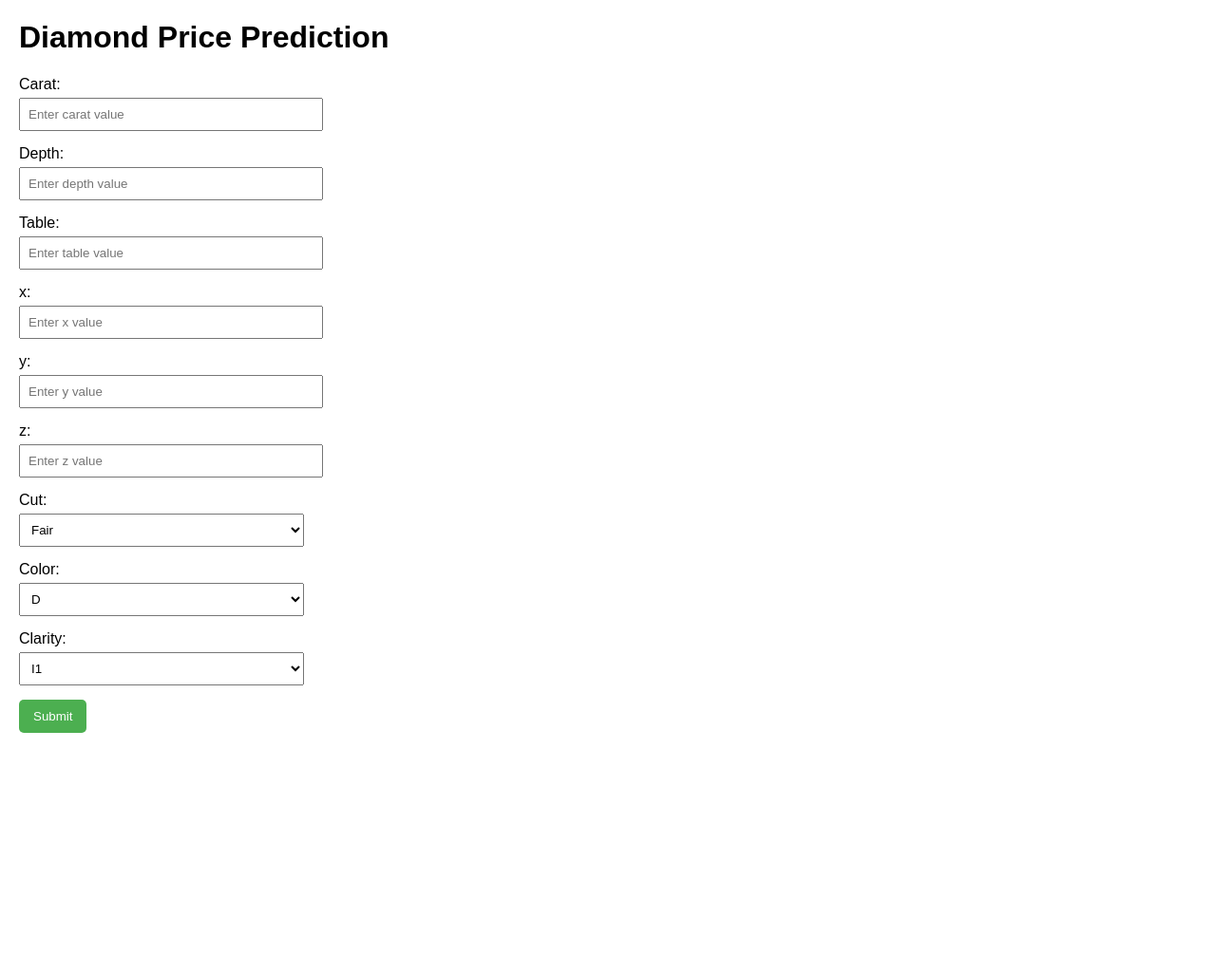
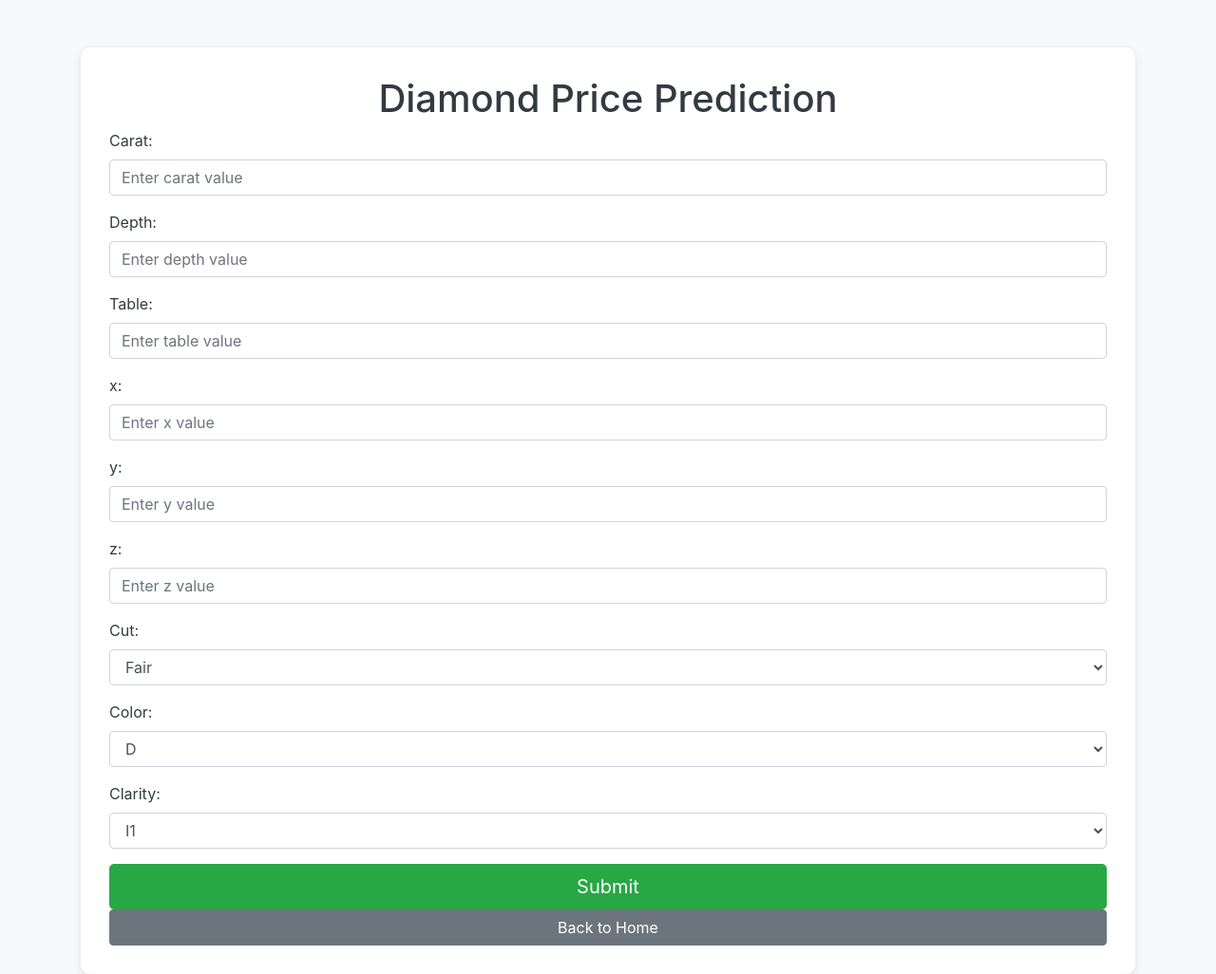
Before and after one commit to Anas262/Diamond-Price-Prediction-, a Flask app: page /predict in a window 1280 px wide. Shown: the whole page at 95% size. Before the commit the page ends 772 px from the top, so only its background shows below. Run offline with Flask 3, Linux system fonts and the light colour scheme; some libraries are stand-ins or nearby versions.

Commit message:
Update app.py

```diff
--- a/app.py
+++ b/app.py
@@ -1,21 +1,21 @@
-from flask import Flask, request, render_template, jsonify
+from flask import Flask, request, render_template
 from src.pipelines.prediction_pipelines import CustomData, PredictPipeline
-
 
 app = Flask(__name__)
 
 
 @app.route("/")
 def home_page():
-    return render_template("index.html")
+    return render_template("index.html")  # Home page route
 
 
 @app.route("/predict", methods=["GET", "POST"])
 def predict_datapoint():
     if request.method == "GET":
-        return render_template("form.html")
+        return render_template("form.html")  # Render the form on GET request
 
     else:
+        # Collect data from the form
         data = CustomData(
             carat=float(request.form.get("carat")),
             depth=float(request.form.get("depth")),
@@ -27,12 +27,16 @@ def predict_datapoint():
             color=request.form.get("color"),
             clarity=request.form.get("clarity"),
         )
+
+        # Prepare the data for prediction
         final_new_data = data.get_data_as_dataframe()
         predict_pipeline = PredictPipeline()
         pred = predict_pipeline.predict(final_new_data)
 
+        # Round the prediction result
         results = round(pred[0], 2)
 
+        # Render the form page again with the prediction result
         return render_template("form.html", final_result=results)
 
 
--- a/templates/form.html
+++ b/templates/form.html
@@ -4,40 +4,33 @@
     <meta charset="UTF-8" />
     <meta name="viewport" content="width=device-width, initial-scale=1.0" />
     <title>Diamond Price Prediction Form</title>
+    <link
+      rel="stylesheet"
+      href="https://stackpath.bootstrapcdn.com/bootstrap/4.5.2/css/bootstrap.min.css"
+    />
     <style>
       body {
-        font-family: Arial, sans-serif;
-        margin: 20px;
+        background-color: #f8f9fa;
+        color: #343a40;
       }
-      .form-group {
-        margin-bottom: 15px;
+      .form-container {
+        margin-top: 50px;
+        padding: 30px;
+        border-radius: 10px;
+        background-color: white;
+        box-shadow: 0 2px 10px rgba(0, 0, 0, 0.1);
       }
-      label {
-        display: block;
-        margin-bottom: 5px;
-      }
-      input,
-      select {
-        padding: 8px;
-        width: 100%;
-        max-width: 300px;
-      }
-      button {
-        padding: 10px 15px;
-        background-color: #4caf50;
-        color: white;
-        border: none;
-        border-radius: 5px;
-        cursor: pointer;
-      }
-      button:hover {
-        background-color: #45a049;
+      .result {
+        margin-top: 20px;
+        font-weight: bold;
+        color: #28a745;
       }
     </style>
   </head>
   <body>
-    <h1>Diamond Price Prediction</h1>
-
+    <div class="container">
+      <div class="form-container">
+        <h1 class="text-center">Diamond Price Prediction</h1>
         <form action="{{ url_for('predict_datapoint') }}" method="POST">
           <div class="form-group">
             <label for="carat">Carat:</label>
@@ -45,6 +38,7 @@
               type="text"
               id="carat"
               name="carat"
+              class="form-control"
               required
               placeholder="Enter carat value"
             />
@@ -55,6 +49,7 @@
               type="text"
               id="depth"
               name="depth"
+              class="form-control"
               required
               placeholder="Enter depth value"
             />
@@ -65,6 +60,7 @@
               type="text"
               id="table"
               name="table"
+              class="form-control"
               required
               placeholder="Enter table value"
             />
@@ -75,6 +71,7 @@
               type="text"
               id="x"
               name="x"
+              class="form-control"
               required
               placeholder="Enter x value"
             />
@@ -85,6 +82,7 @@
               type="text"
               id="y"
               name="y"
+              class="form-control"
               required
               placeholder="Enter y value"
             />
@@ -95,13 +93,14 @@
               type="text"
               id="z"
               name="z"
+              class="form-control"
               required
               placeholder="Enter z value"
             />
           </div>
           <div class="form-group">
             <label for="cut">Cut:</label>
-        <select id="cut" name="cut" required>
+            <select id="cut" name="cut" class="form-control" required>
               <option value="Fair">Fair</option>
               <option value="Good">Good</option>
               <option value="Very Good">Very Good</option>
@@ -111,7 +110,7 @@
           </div>
           <div class="form-group">
             <label for="color">Color:</label>
-        <select id="color" name="color" required>
+            <select id="color" name="color" class="form-control" required>
               <option value="D">D</option>
               <option value="E">E</option>
               <option value="F">F</option>
@@ -123,7 +122,7 @@
           </div>
           <div class="form-group">
             <label for="clarity">Clarity:</label>
-        <select id="clarity" name="clarity" required>
+            <select id="clarity" name="clarity" class="form-control" required>
               <option value="I1">I1</option>
               <option value="SI2">SI2</option>
               <option value="SI1">SI1</option>
@@ -134,12 +133,27 @@
               <option value="IF">IF</option>
             </select>
           </div>
-      <button type="submit">Submit</button>
+          <button type="submit" class="btn btn-success btn-lg btn-block">
+            Submit
+          </button>
         </form>
 
         {% if final_result %}
+        <div class="result text-center">
           <h2>Predicted Price: ${{ final_result }}</h2>
-    <a href="{{ url_for('predict_datapoint') }}">Try Another Prediction</a>
+          <a href="{{ url_for('predict_datapoint') }}" class="btn btn-primary"
+            >Try Another Prediction</a
+          >
+        </div>
         {% endif %}
+        <a href="{{ url_for('home_page') }}" class="btn btn-secondary btn-block"
+          >Back to Home</a
+        >
+      </div>
+    </div>
+
+    <script src="https://code.jquery.com/jquery-3.5.1.slim.min.js"></script>
+    <script src="https://cdn.jsdelivr.net/npm/@popperjs/core@2.9.2/dist/umd/popper.min.js"></script>
+    <script src="https://stackpath.bootstrapcdn.com/bootstrap/4.5.2/js/bootstrap.min.js"></script>
   </body>
 </html>
```
Also changed, not shown: templates/index.html (+26 -17 lines). Lines whose indentation alone changed are shown as unchanged.
